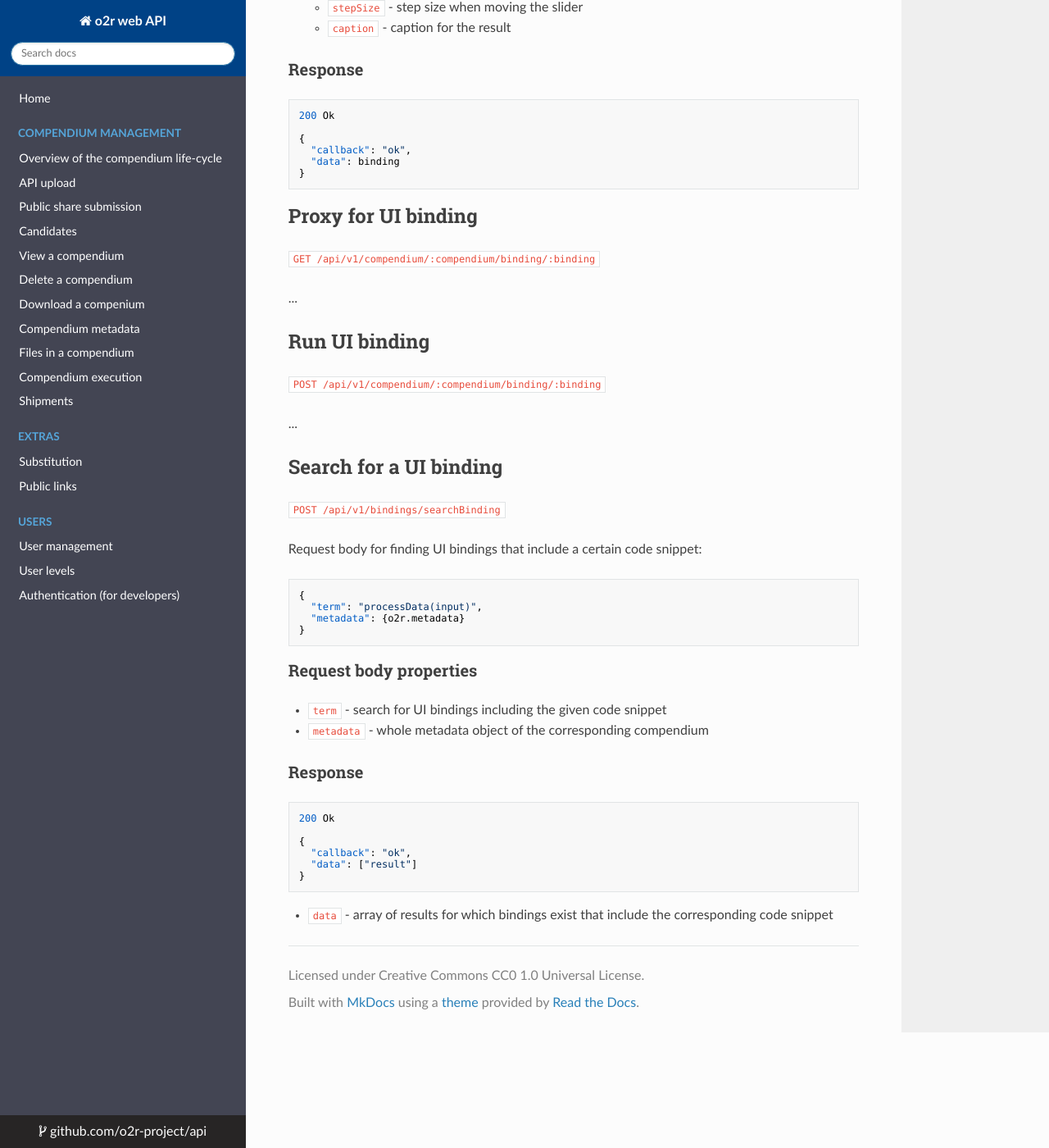
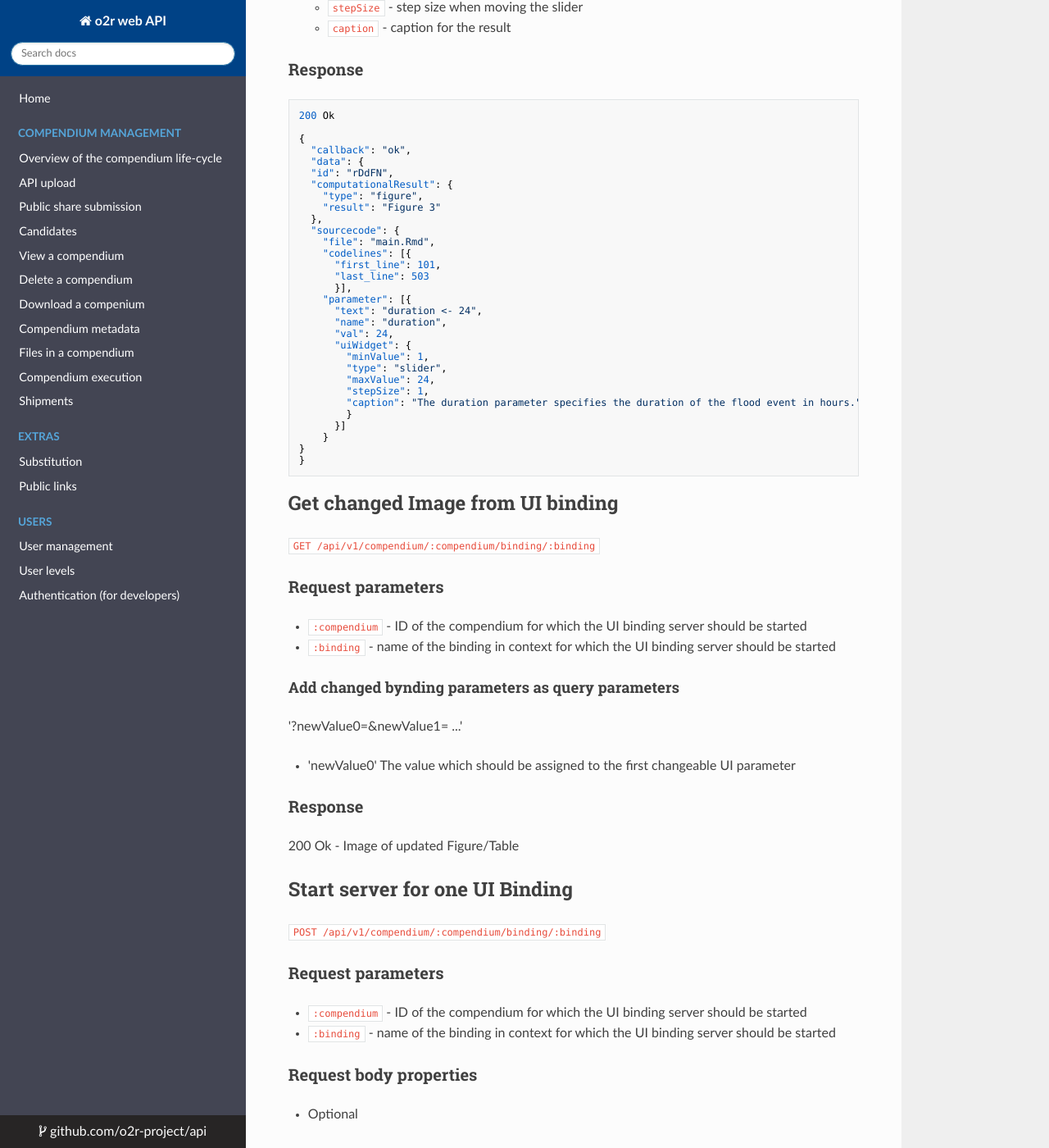
Before and after one commit to o2r-project/api, an MkDocs documentation site: the page built from docs/compendium/bindings.md, in a window 1280 px wide and 1400 px high, scrolled down 1571 px. Shown: the whole window at 82% size. Built offline with MkDocs 1.6.1, drawn with Linux system fonts in a browser that asks for light colours; nearby versions of some CDN libraries; some of the changed text lies outside the part shown.

Commit message:
Update bindings.md

````diff
--- a/docs/compendium/bindings.md
+++ b/docs/compendium/bindings.md
@@ -77,21 +77,81 @@ Example request body for a new UI binding, here using with a slider:
 
 {
   "callback": "ok",
-  "data": binding
+  "data": {
+  "id": "rDdFN",
+  "computationalResult": {
+    "type": "figure",
+    "result": "Figure 3"
+  },
+  "sourcecode": {
+    "file": "main.Rmd",
+    "codelines": [{
+      "first_line": 101,
+      "last_line": 503
+      }],
+    "parameter": [{
+      "text": "duration <- 24",
+      "name": "duration",
+      "val": 24,
+      "uiWidget": {
+        "minValue": 1,
+        "type": "slider",
+        "maxValue": 24,
+        "stepSize": 1,
+        "caption": "The duration parameter specifies the duration of the flood event in hours."
+        }
+      }]
+    }
+}
 }
 ```
 
-## Proxy for UI binding
+## Get changed Image from UI binding
 
 `GET /api/v1/compendium/:compendium/binding/:binding`
 
-...
+### Request parameters
 
-## Run UI binding
+- `:compendium` - ID of the compendium for which the UI binding server should be started
+- `:binding` - name of the binding in context for which the UI binding server should be started
+
+#### Add  changed bynding parameters as query parameters
+
+'?newValue0=<value>&newValue1=<value> ...'
+
+ - 'newValue0' The value which should be assigned to the first changeable UI parameter
+
+### Response
+
+200 Ok - Image of updated Figure/Table
+
+
+## Start server for one UI Binding
 
 `POST /api/v1/compendium/:compendium/binding/:binding`
 
-...
+### Request parameters
+
+- `:compendium` - ID of the compendium for which the UI binding server should be started
+- `:binding` - name of the binding in context for which the UI binding server should be started
+
+### Request body properties
+
+- Optional
+
+### Response
+
+
+```json
+200 Ok
+
+{
+  "callback": "ok",
+  "data": {
+      request.body
+  }
+}
+```
 
 ## Search for a UI binding
 
````
